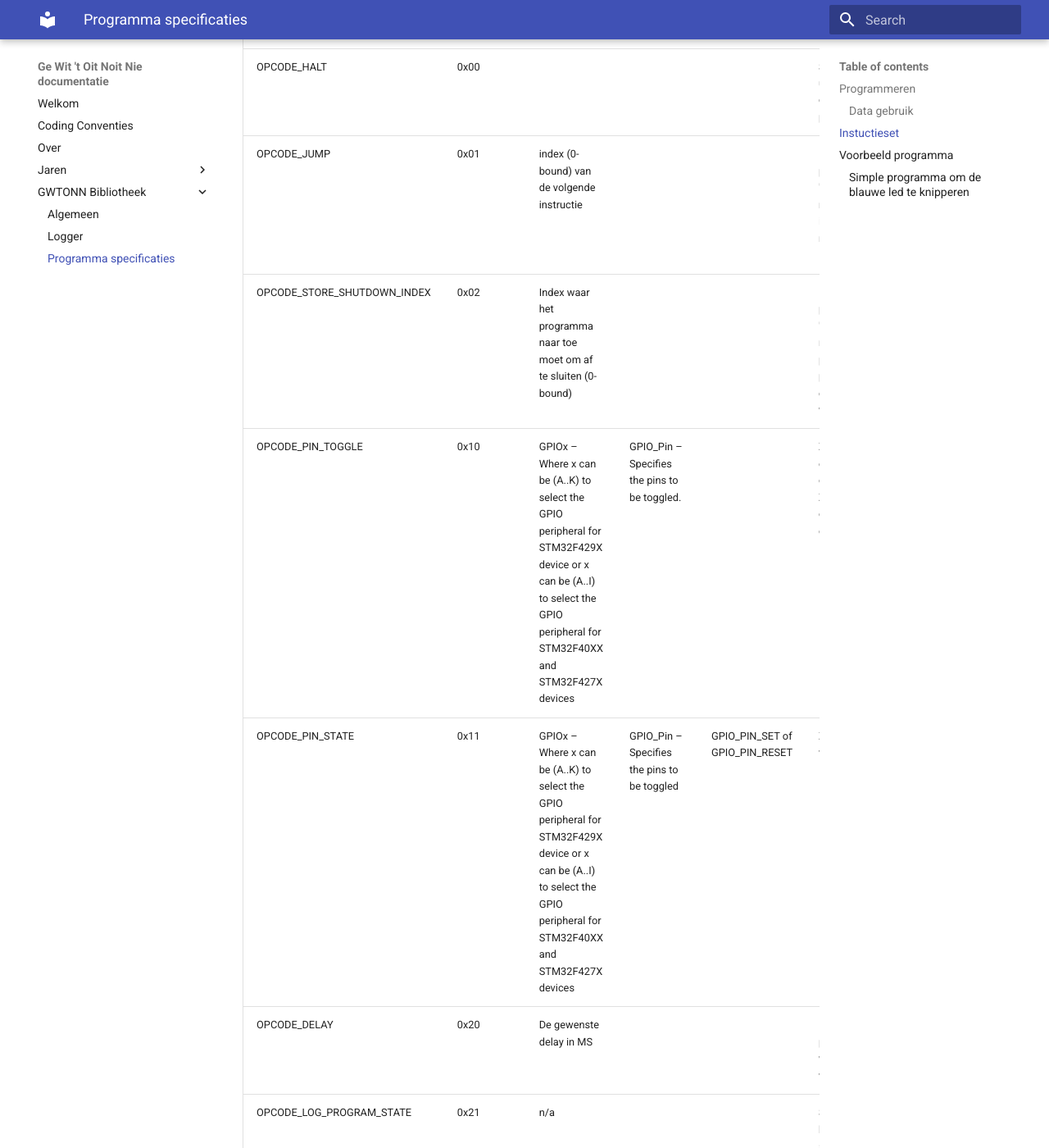
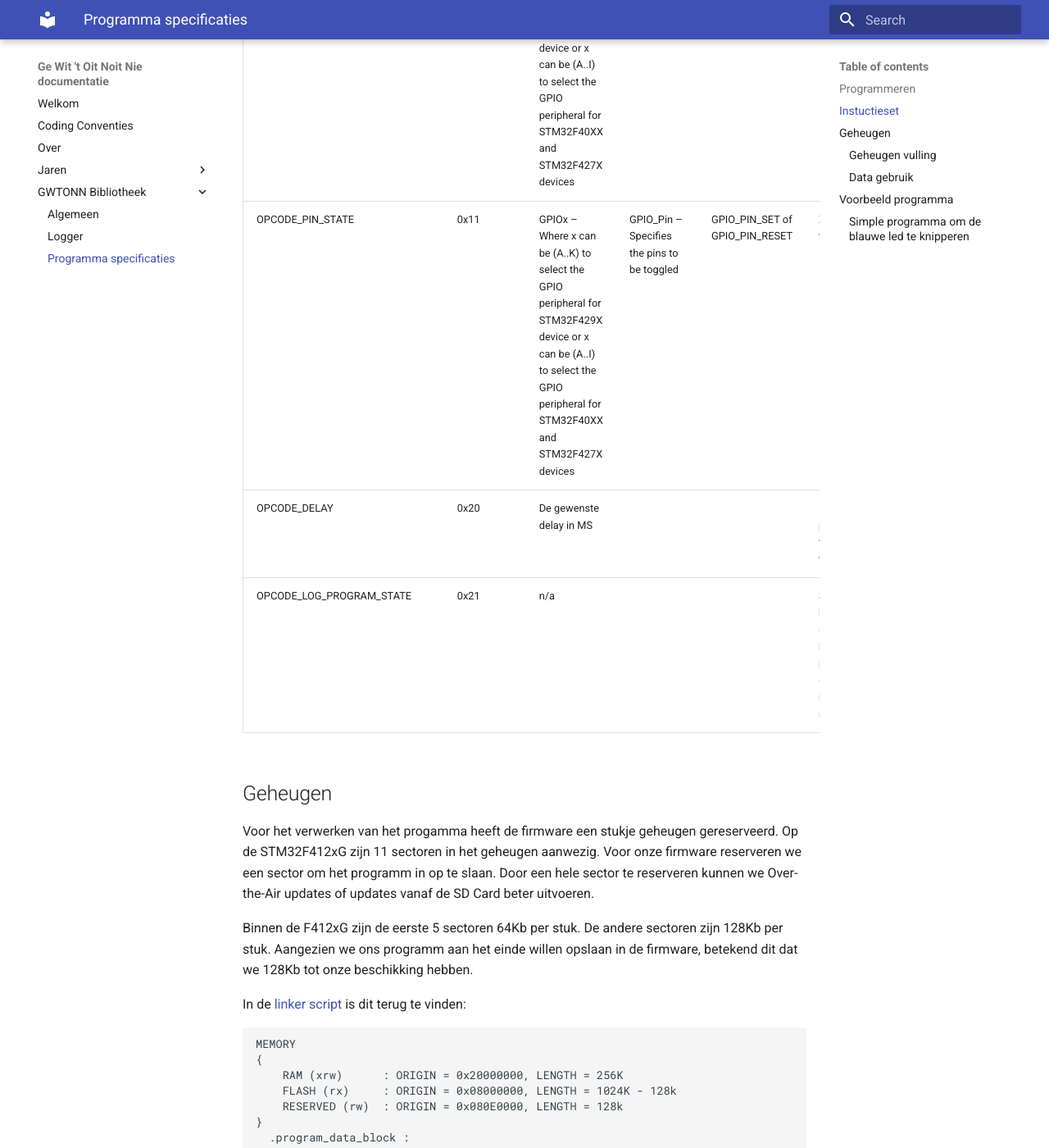
Before and after one commit to Ge-Wit-t-Oit-Noit-Nie/documentation, an MkDocs documentation site: the page built from docs/gwtonn_library/programma.md, in a window 1280 px wide and 1400 px high, scrolled down 1487 px. Shown: the whole window at 82% size. Built offline with MkDocs 1.6.1 and Material for MkDocs 9.7.7, drawn with Linux system fonts in a browser that asks for light colours; some of the changed text lies outside the part shown.

Commit message:
Beschrijf FLASH gebruik Fixes #1

````diff
--- a/docs/gwtonn_library/programma.md
+++ b/docs/gwtonn_library/programma.md
@@ -7,7 +7,7 @@ Het hele idee van de controller is om een progarmma uit te voeren. Om dit flexib
 Maak een bestand met de naam "programma.h" en plaats hierin het programma. Zie [voorbeeld programma](#voorbeeld-programma) voor een voorbeeld.
 Ieder programma moet minimaal een `OPCODE_HALT` regel bevatten.
 
-Het programma wordt weggeschreven in een vast stukje van het geheugen: **offset 0x08000000 + grote van FLASH**. Dit is terug te vinden in het onderstaande stukje in de ```STM32F412XX_FLASH.ld```.
+Het programma wordt weggeschreven in een vast stukje van het geheugen. Dit wordt uitgelegd in het hoofdstuk [geheugen](#geheugen)
 
 We hebben te maken met een 32-bit system, daarom kunnen we uitgaan van de volgende grote:
 
@@ -19,15 +19,47 @@ Dus de grootte van de struct, voordat eventuele padding wordt toegepast, is: OPC
 Voor een array met *255* elementen, is de totale benodigde grootte:
 **255 * 16 = 4080 bytes.**
 
+## Instuctieset
+
+Een programma kan gemaakt worden door het opzetten van een instructie set. De onderstaande tabel bevat een overzicht van de functies.
+
+| Functie                     | OpCode | Parameter 0                                                                                                                                                              | Parameter 1                                  | Parameter 2                    | Omschrijving                                                                      |
+| --------------------------- | ------ | ------------------------------------------------------------------------------------------------------------------------------------------------------------------------ | -------------------------------------------- | ------------------------------ | --------------------------------------------------------------------------------- |
+| OPCODE_HALT                 | 0x00   |                                                                                                                                                                          |                                              |                                | Stop met het uitvoeren van de programma.                                          |
+| OPCODE_JUMP                 | 0x01   | index (0-bound) van de volgende instructie                                                                                                                               |                                              |                                | Laat het programma "springen" naar de instructie met index Parameter0             |
+| OPCODE_STORE_SHUTDOWN_INDEX | 0x02   | Index waar het programma naar toe moet om af te sluiten (0-bound)                                                                                                        |                                              |                                | Laat het programma "spingen" naar deze positie als de pauze trigger gedaan wordt. |
+| OPCODE_PIN_TOGGLE           | 0x10   | GPIOx – Where x can be (A..K) to select the GPIO peripheral for STM32F429X device or x can be (A..I) to select the GPIO peripheral for STM32F40XX and STM32F427X devices | GPIO_Pin – Specifies the pins to be toggled. |                                | Zet een pin op hoog als deze laag is; Zet een pin op laag als deze hoog is.       |
+| OPCODE_PIN_STATE            | 0x11   | GPIOx – Where x can be (A..K) to select the GPIO peripheral for STM32F429X device or x can be (A..I) to select the GPIO peripheral for STM32F40XX and STM32F427X devices | GPIO_Pin – Specifies the pins to be toggled  | GPIO_PIN_SET of GPIO_PIN_RESET | Zet de status van een pin                                                         |
+| OPCODE_DELAY                | 0x20   | De gewenste delay in MS                                                                                                                                                  |                                              |                                | Laat het programma wachten voor x ms                                              |
+| OPCODE_LOG_PROGRAM_STATE    | 0x21   | n/a                                                                                                                                                                      |                                              |                                | Stuur de huidige status van het programma (alle registers) naar de log            |
+
+## Geheugen
+
+Voor het verwerken van het progamma heeft de firmware een stukje geheugen gereserveerd. Op de STM32F412xG zijn 11 sectoren in het geheugen aanwezig. Voor onze firmware reserveren we een sector om het programm in op te slaan. Door een hele sector te reserveren kunnen we Over-the-Air updates of updates vanaf de SD Card beter uitvoeren.
+
+Binnen de F412xG zijn de eerste 5 sectoren 64Kb per stuk. De andere sectoren zijn 128Kb per stuk. Aangezien we ons programm aan het einde willen opslaan in de firmware, betekend dit dat we 128Kb tot onze beschikking hebben.
+
+In de [linker script](https://github.com/Ge-Wit-t-Oit-Noit-Nie/2025-software/blob/main/STM32F412XX_FLASH.ld) is dit terug te vinden:
+
 ```ld
-/*Specify the memory areas*/
 MEMORY
 {
     RAM (xrw)      : ORIGIN = 0x20000000, LENGTH = 256K
-    FLASH (rx)     : ORIGIN = 0x08000000, LENGTH = 1024K - 4080
-    RESERVED (rw)  : ORIGIN = 0x08000000 + (1024K - 4080), LENGTH = 4080
+    FLASH (rx)     : ORIGIN = 0x08000000, LENGTH = 1024K - 128k
+    RESERVED (rw)  : ORIGIN = 0x080E0000, LENGTH = 128k
 }
+  .program_data_block :
+  {
+    . = ALIGN(4);
+    FILL(0x00)
+    *(.program_data_block)
+    . = ALIGN(4);
+  } > RESERVED
 ```
+
+### Geheugen vulling
+
+Bij het reserveren van de sector (zie vorige paragraaf) wordt het geheugen gevult met 0x00. Doordat de HALT instructie de waarde 0x00 heeft, zal effectief het hele geheugen dus vol staan met HALT (totdat er een programma geladen wordt).
 
 ### Data gebruik
 
@@ -47,20 +79,6 @@ Voorbeeld van een output. In deze output is te zien dat *5.49%* gebruikt is.
 [build]            FLASH:       55824 B    1044496 B      5.34%
 [build]         RESERVED:         224 B       4080 B      5.49%
 ```
-
-## Instuctieset
-
-Een programma kan gemaakt worden door het opzetten van een instructie set. De onderstaande tabel bevat een overzicht van de functies.
-
-| Functie                     | OpCode | Parameter 0                                                                                                                                                              | Parameter 1                                  | Parameter 2                    | Omschrijving                                                                      |
-| --------------------------- | ------ | ------------------------------------------------------------------------------------------------------------------------------------------------------------------------ | -------------------------------------------- | ------------------------------ | --------------------------------------------------------------------------------- |
-| OPCODE_HALT                 | 0x00   |                                                                                                                                                                          |                                              |                                | Stop met het uitvoeren van de programma.                                          |
-| OPCODE_JUMP                 | 0x01   | index (0-bound) van de volgende instructie                                                                                                                               |                                              |                                | Laat het programma "springen" naar de instructie met index Parameter0             |
-| OPCODE_STORE_SHUTDOWN_INDEX | 0x02   | Index waar het programma naar toe moet om af te sluiten (0-bound)                                                                                                        |                                              |                                | Laat het programma "spingen" naar deze positie als de pauze trigger gedaan wordt. |
-| OPCODE_PIN_TOGGLE           | 0x10   | GPIOx – Where x can be (A..K) to select the GPIO peripheral for STM32F429X device or x can be (A..I) to select the GPIO peripheral for STM32F40XX and STM32F427X devices | GPIO_Pin – Specifies the pins to be toggled. |                                | Zet een pin op hoog als deze laag is; Zet een pin op laag als deze hoog is.       |
-| OPCODE_PIN_STATE            | 0x11   | GPIOx – Where x can be (A..K) to select the GPIO peripheral for STM32F429X device or x can be (A..I) to select the GPIO peripheral for STM32F40XX and STM32F427X devices | GPIO_Pin – Specifies the pins to be toggled  | GPIO_PIN_SET of GPIO_PIN_RESET | Zet de status van een pin                                                         |
-| OPCODE_DELAY                | 0x20   | De gewenste delay in MS                                                                                                                                                  |                                              |                                | Laat het programma wachten voor x ms                                              |
-| OPCODE_LOG_PROGRAM_STATE    | 0x21   | n/a                                                                                                                                                                      |                                              |                                | Stuur de huidige status van het programma (alle registers) naar de log            |
 
 ## Voorbeeld programma
 
````
